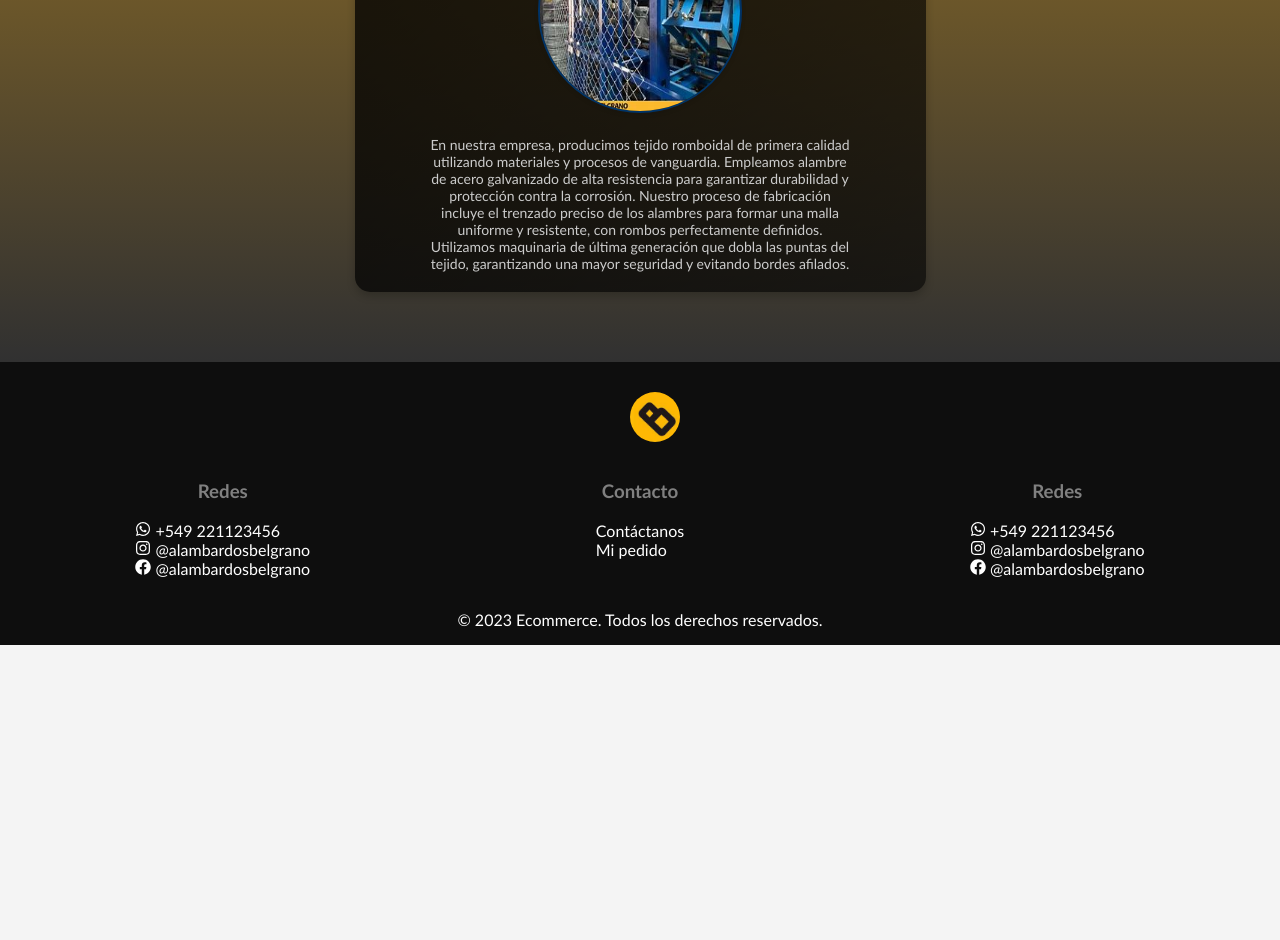
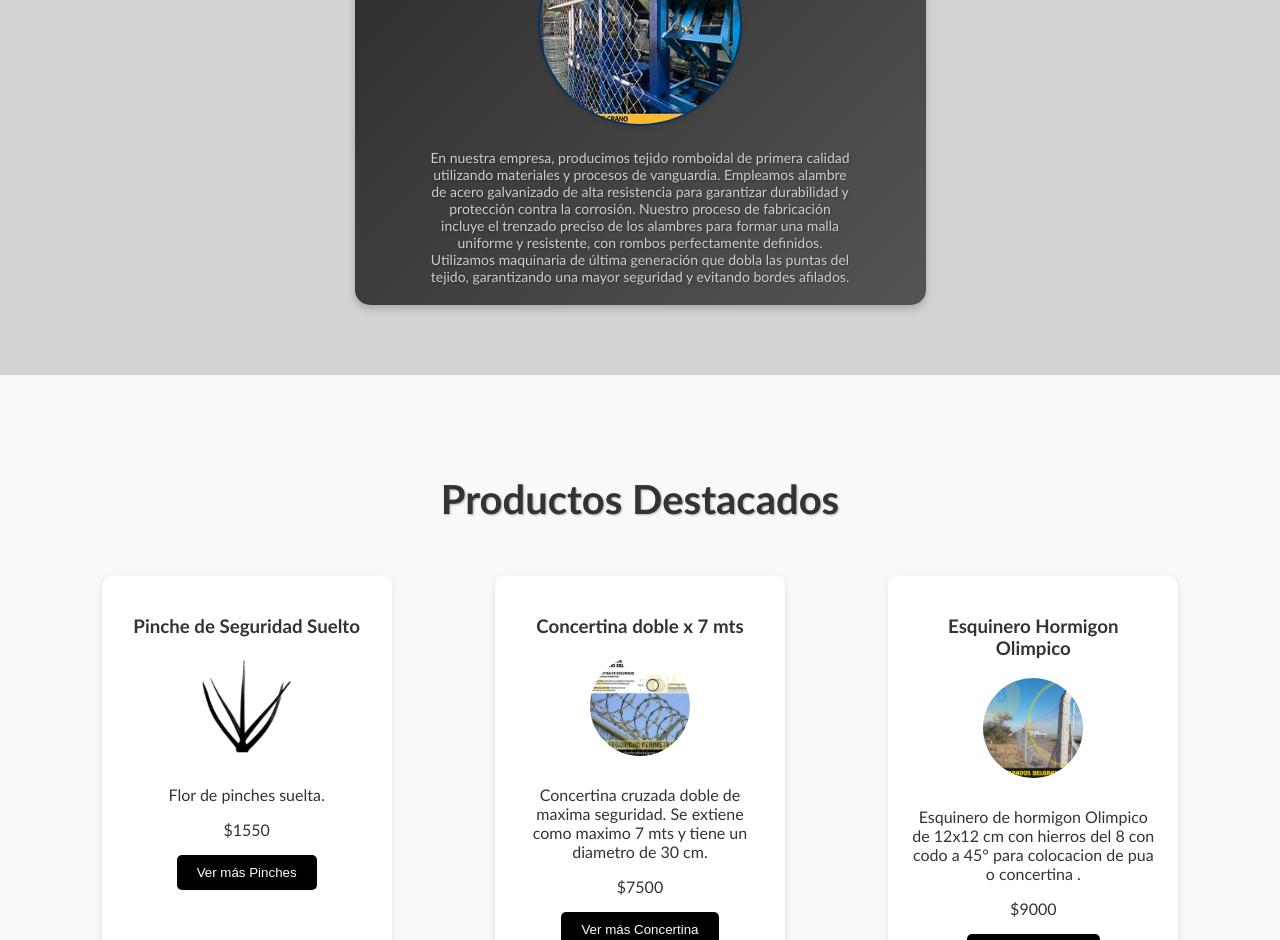
Before and after one commit to faustodesojo/Ecommerce-Backend, a React (Create React App) app in the folder ecommerce-frontend/: page / in a window 1280 px wide. Shown: the part 1860-2800 px from the top of the page. Before the commit the page ends 2505 px from the top, so only its background shows below. Built offline with nearby package versions, Linux system fonts and the light colour scheme.

Commit message:
add product to home page

```diff
--- a/ecommerce-frontend/src/components/navbar/navbar.css
+++ b/ecommerce-frontend/src/components/navbar/navbar.css
@@ -35,10 +35,12 @@
   list-style: none;
   display: flex;
   gap: 1.5rem;
+  margin-left: 15rem;
 }
 
 .navbar-links li {
   display: inline;
+  margin: 0 0.5rem;
 }
 
 .navbar-links a {
@@ -73,6 +75,11 @@
 }
 .cart-login a {
   font-size: 24px;
+}
+@media screen and (max-width: 1024px) {
+  .navbar-links {
+    margin-left: 2rem;
+  }
 }
 @media screen and (max-width: 768px) {
   .navbar-links {
--- a/ecommerce-frontend/src/components/navbar/navbar.tsx
+++ b/ecommerce-frontend/src/components/navbar/navbar.tsx
@@ -24,7 +24,7 @@ const Navbar: React.FC = () => {
           </Link>
         </li>
         <li>
-          <Link to="/products" onClick={() => setIsOpen(false)}>
+          <Link to="/productos" onClick={() => setIsOpen(false)}>
             Productos
           </Link>
         </li>
--- a/ecommerce-frontend/src/pages/home/Home.css
+++ b/ecommerce-frontend/src/pages/home/Home.css
@@ -16,23 +16,26 @@
 }
 
 .production-section {
-  background: linear-gradient(
-    180deg,
-    rgba(252, 172, 0, 0.9),
-    rgba(0, 0, 0, 0.8)
-  );
-  background-size: cover;
+  background-color: lightgrey;
   color: #fff;
   padding: 50px;
   text-align: center;
   box-shadow: 0 4px 8px rgba(0, 0, 0, 0.2);
 }
 
-.production-section h2 {
+.production-section h2, .product-section h2 {
   font-size: 2.5rem;
-  padding: 50px 0;
+  margin-top: 50px;
   color: #333;
   text-shadow: 1px 1px 2px rgba(0, 0, 0, 0.3);
+  text-align: center;
+}
+
+.production-section p {
+  font-size: 1.2rem;
+  color: #666;
+  text-shadow: 1px 1px 2px rgba(0, 0, 0, 0.3);
+  margin-bottom: 50px;
 }
 
 .production-section ul {
@@ -91,3 +94,54 @@
 .production-section img:hover {
   transform: scale(1.1);
 }
+.product-section {
+  padding: 50px;
+  background-color: #f9f9f9;
+}
+
+.products-grid {
+  display: flex;
+  justify-content: space-around;
+  flex-wrap: wrap;
+}
+
+.product-card {
+  background-color: white;
+  padding: 20px;
+  margin: 20px;
+  border-radius: 10px;
+  box-shadow: 0 4px 8px rgba(0, 0, 0, 0.1);
+  text-align: center;
+  width: 250px;
+  transition: transform 0.3s;
+}
+
+.product-card img {
+  width: 100px;
+  height: 100px;
+  object-fit: cover;
+  margin-bottom: 10px;
+  border-radius: 50%;
+}
+
+.product-card:hover {
+  transform: translateY(-10px);
+}
+@media screen and (max-width: 1024px) {
+  .production-section .production-item {
+    width: 100%;
+  }
+}
+
+@media screen and (max-width: 768px) {
+  .production-section .production-item {
+  width: 100%;
+}
+.production-section{
+  padding: 0;
+}
+.production-item img{
+  width: 150px;
+  height: 150px;
+}
+}
--- a/ecommerce-frontend/src/pages/home/Home.tsx
+++ b/ecommerce-frontend/src/pages/home/Home.tsx
@@ -1,28 +1,98 @@
-import React from 'react';
-import './Home.css';
+import React from "react";
+import "./Home.css";
+import { productos } from "../../data/produtosData";
+import { useNavigate } from "react-router-dom";
+import Button from "../../components/UI/Button/Button";
 
 const Home: React.FC = () => {
+  const navigate = useNavigate();
+
+  const getFirstProductByCategory = () => {
+    const categories = new Set<string>();
+    const firstProducts: (typeof productos)[0][] = [];
+
+    productos.forEach((producto) => {
+      if (!categories.has(producto.categoria)) {
+        categories.add(producto.categoria);
+        firstProducts.push(producto);
+      }
+    });
+
+    return firstProducts;
+  };
+
+  const firstProducts = getFirstProductByCategory();
+
+  const handleCategoryClick = (categoria: string) => {
+    navigate("/productos", { state: { categoriaSeleccionada: categoria } });
+  };
+
   return (
     <div>
-      <div className="banner-section">
-      </div>
+      <div className="banner-section"></div>
 
       <div className="production-section">
         <h2>Nuestra Producción</h2>
+        <p>
+          Somos una empresa dedicada a la fabricación de productos de alambrado,
+          tanto de postes de hormigon como de tejido roomboidal. Contamos con
+          materiales de primera calidad y mano de obra especializada.
+        </p>
         <ul>
           <div className="production-item">
             <li>Postes de Hormigón</li>
-            <img src="images/produccion-hormigon.jpg" alt="Postes de Hormigón" />
-            <p>En nuestra empresa, fabricamos postes de hormigón de primera calidad para alambrado romboidal utilizando los mejores materiales y técnicas disponibles. Empleamos cemento Portland como aglutinante principal, garantizando cohesión y resistencia. Nuestros agregados, una mezcla de arena, grava y piedra triturada, proporcionan una estructura sólida y una resistencia mecánica superior. </p>
+            <img
+              src="images/produccion-hormigon.jpg"
+              alt="Postes de Hormigón"
+            />
+            <p>
+              En nuestra empresa, fabricamos postes de hormigón de primera
+              calidad para alambrado romboidal utilizando los mejores materiales
+              y técnicas disponibles. Empleamos cemento Portland como
+              aglutinante principal, garantizando cohesión y resistencia.
+              Nuestros agregados, una mezcla de arena, grava y piedra triturada,
+              proporcionan una estructura sólida y una resistencia mecánica
+              superior.{" "}
+            </p>
           </div>
           <div className="production-item">
             <li>Tejido Romboidal</li>
             <img src="images/tejido-produccion.jpg" alt="Tejido Romboidal" />
-            <p>En nuestra empresa, producimos tejido romboidal de primera calidad utilizando materiales y procesos de vanguardia. Empleamos alambre de acero galvanizado de alta resistencia para garantizar durabilidad y protección contra la corrosión. Nuestro proceso de fabricación incluye el trenzado preciso de los alambres para formar una malla uniforme y resistente, con rombos perfectamente definidos. Utilizamos maquinaria de última generación que dobla las puntas del tejido, garantizando una mayor seguridad y evitando bordes afilados.</p>
+            <p>
+              En nuestra empresa, producimos tejido romboidal de primera calidad
+              utilizando materiales y procesos de vanguardia. Empleamos alambre
+              de acero galvanizado de alta resistencia para garantizar
+              durabilidad y protección contra la corrosión. Nuestro proceso de
+              fabricación incluye el trenzado preciso de los alambres para
+              formar una malla uniforme y resistente, con rombos perfectamente
+              definidos. Utilizamos maquinaria de última generación que dobla
+              las puntas del tejido, garantizando una mayor seguridad y evitando
+              bordes afilados.
+            </p>
           </div>
         </ul>
       </div>
 
+      <div className="product-section">
+        <h2>Productos Destacados</h2>
+        <div className="products-grid">
+          {firstProducts.map((producto) => (
+            <div key={producto.id} className="product-card">
+              <h3>{producto.nombre}</h3>
+              <img
+                src={`images/${producto.imagen}`}
+                alt={producto.nombre}
+                className="product-image"
+              />
+              <p>{producto.descripcion}</p>
+              <p>{producto.precio}</p>
+              <Button onClick={() => handleCategoryClick(producto.categoria)}>
+                Ver más {producto.categoria}
+              </Button>
+            </div>
+          ))}
+        </div>
+      </div>
     </div>
   );
 };
--- a/ecommerce-frontend/src/pages/product/Productos.tsx
+++ b/ecommerce-frontend/src/pages/product/Productos.tsx
@@ -1,29 +1,37 @@
-import React, { useState } from "react";
+import React, { useState, useEffect } from "react";
 import { productos } from "../../data/produtosData";
 import "./Productos.css";
 import { useCart } from "../../pages/cart/CartContext";
 import Button from "../../components/UI/Button/Button";
 import { FaMagnifyingGlassPlus } from "react-icons/fa6";
+import { useLocation } from "react-router-dom";
 
 const Productos: React.FC = () => {
-  const [categoriaSeleccionada, setCategoriaSeleccionada] = useState<
-    string | null
-  >(null);
+  const [categoriaSeleccionada, setCategoriaSeleccionada] = useState<string | null>(null);
   const [productosMostrados, setProductosMostrados] = useState<number>(4);
   const [imagenZoom, setImagenZoom] = useState<string | null>(null);
   const { addToCart } = useCart();
 
+
+  const location = useLocation();
+
+  useEffect(() => {
+    if (location.state && location.state.categoriaSeleccionada) {
+      setCategoriaSeleccionada(location.state.categoriaSeleccionada);
+    }
+  }, [location.state]);
+
+  useEffect(() => {
+    window.scrollTo(0, 0);
+  }, [categoriaSeleccionada]);
+
   const productosFiltrados = categoriaSeleccionada
-    ? productos.filter(
-        (producto) => producto.categoria === categoriaSeleccionada
-      )
+    ? productos.filter((producto) => producto.categoria === categoriaSeleccionada)
     : productos;
 
   const productosVisibles = productosFiltrados.slice(0, productosMostrados);
 
-  const categorias = Array.from(
-    new Set(productos.map((producto) => producto.categoria))
-  );
+  const categorias = Array.from(new Set(productos.map((producto) => producto.categoria)));
 
   const cargarMasProductos = () => {
     setProductosMostrados(productosMostrados + 4);
@@ -85,9 +93,7 @@ const Productos: React.FC = () => {
             <h3 className="producto-nombre">{producto.nombre}</h3>
             <p className="producto-descripcion">{producto.descripcion}</p>
             <span className="producto-precio">{producto.precio}</span>
-            <Button onClick={() => addToCart(producto)}>
-              Agregar al Carrito
-            </Button>
+            <Button onClick={() => addToCart(producto)}>Agregar al Carrito</Button>
           </div>
         ))}
       </div>
@@ -97,6 +103,7 @@ const Productos: React.FC = () => {
           <Button onClick={cargarMasProductos}>Ver más</Button>
         </div>
       )}
+
       {imagenZoom && (
         <div className="modal" onClick={cerrarImagenZoom}>
           <div className="modal-content" onClick={(e) => e.stopPropagation()}>
--- a/ecommerce-frontend/src/routes/routes.tsx
+++ b/ecommerce-frontend/src/routes/routes.tsx
@@ -10,7 +10,7 @@ const AppRoutes: React.FC = () => {
   return (
     <Routes>
       <Route path="/" element={<Home />} />
-      <Route path="/products/" element={<Productos />} />
+      <Route path="/productos/" element={<Productos />} />
       <Route path="/contacto" element={<Contacto />} />
       <Route path="/cart" element={<Cart/>} />
     </Routes>
```
